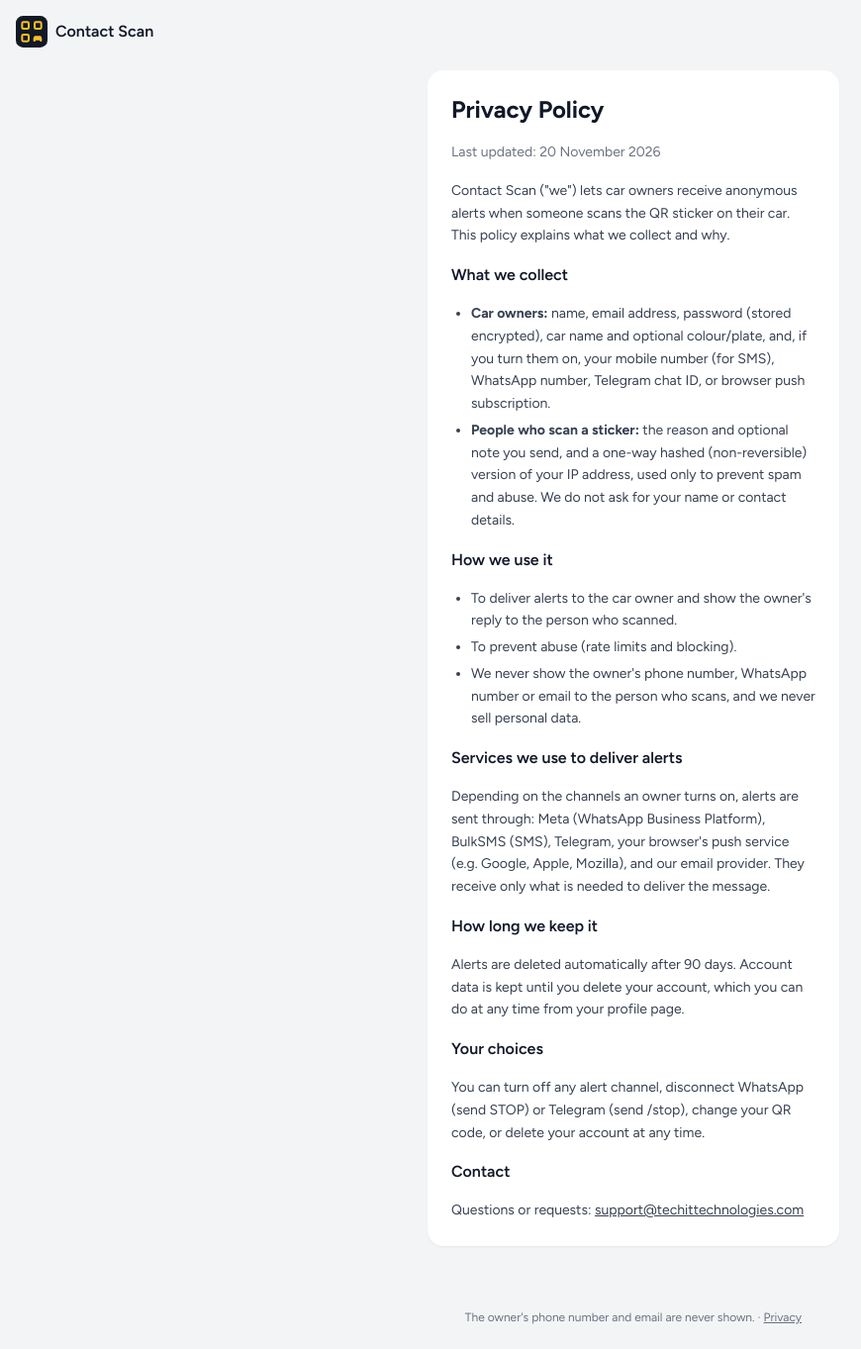
After one commit to irfandossani2025/car-contact, a Laravel app: page /privacy in a window 1280 px wide. The commit adds this page. Shown: the whole page at 99% size, without its empty margins (0-870 px from the left). Run offline with Laravel 12, Linux system fonts and the light colour scheme; style sheets or scripts are compiled from the project's sources; some libraries are stand-ins or nearby versions.

Commit message:
Add privacy policy page (required by Meta for WhatsApp)
Co-Authored-By: Claude Opus 5.5 <noreply@anthropic.com>

```diff
--- a/resources/views/layouts/public.blade.php
+++ b/resources/views/layouts/public.blade.php
@@ -24,7 +24,7 @@
             {{ $slot }}
         </main>
         <footer class="px-4 py-6 text-center text-xs text-gray-500">
-            The owner's phone number and email are never shown.
+            The owner's phone number and email are never shown. · <a href="{{ route('privacy') }}" class="underline">Privacy</a>
         </footer>
     </div>
 </body>
--- /dev/null
+++ b/resources/views/privacy.blade.php
@@ -0,0 +1,33 @@
+<x-public-layout title="Privacy Policy">
+    <article class="bg-white rounded-2xl shadow-sm p-6 space-y-4 text-sm leading-relaxed text-gray-700">
+        <h1 class="text-2xl font-bold text-gray-900">Privacy Policy</h1>
+        <p class="text-gray-500">Last updated: {{ \Illuminate\Support\Carbon::parse('2026-11-20')->format('j F Y') }}</p>
+
+        <p>{{ config('app.name') }} ("we") lets car owners receive anonymous alerts when someone scans the QR sticker on their car. This policy explains what we collect and why.</p>
+
+        <h2 class="font-semibold text-gray-900 text-base">What we collect</h2>
+        <ul class="list-disc pl-5 space-y-1">
+            <li><strong>Car owners:</strong> name, email address, password (stored encrypted), car name and optional colour/plate, and, if you turn them on, your mobile number (for SMS), WhatsApp number, Telegram chat ID, or browser push subscription.</li>
+            <li><strong>People who scan a sticker:</strong> the reason and optional note you send, and a one-way hashed (non-reversible) version of your IP address, used only to prevent spam and abuse. We do not ask for your name or contact details.</li>
+        </ul>
+
+        <h2 class="font-semibold text-gray-900 text-base">How we use it</h2>
+        <ul class="list-disc pl-5 space-y-1">
+            <li>To deliver alerts to the car owner and show the owner's reply to the person who scanned.</li>
+            <li>To prevent abuse (rate limits and blocking).</li>
+            <li>We never show the owner's phone number, WhatsApp number or email to the person who scans, and we never sell personal data.</li>
+        </ul>
+
+        <h2 class="font-semibold text-gray-900 text-base">Services we use to deliver alerts</h2>
+        <p>Depending on the channels an owner turns on, alerts are sent through: Meta (WhatsApp Business Platform), BulkSMS (SMS), Telegram, your browser's push service (e.g. Google, Apple, Mozilla), and our email provider. They receive only what is needed to deliver the message.</p>
+
+        <h2 class="font-semibold text-gray-900 text-base">How long we keep it</h2>
+        <p>Alerts are deleted automatically after 90 days. Account data is kept until you delete your account, which you can do at any time from your profile page.</p>
+
+        <h2 class="font-semibold text-gray-900 text-base">Your choices</h2>
+        <p>You can turn off any alert channel, disconnect WhatsApp (send STOP) or Telegram (send /stop), change your QR code, or delete your account at any time.</p>
+
+        <h2 class="font-semibold text-gray-900 text-base">Contact</h2>
+        <p>Questions or requests: <a class="underline" href="mailto:support@techittechnologies.com">support@techittechnologies.com</a></p>
+    </article>
+</x-public-layout>
--- a/resources/views/welcome.blade.php
+++ b/resources/views/welcome.blade.php
@@ -77,6 +77,6 @@
         </section>
     </main>
 
-    <footer class="text-center text-sm text-gray-500 py-8">© {{ date('Y') }} {{ config('app.name', 'Contact Scan') }}</footer>
+    <footer class="text-center text-sm text-gray-500 py-8">© {{ date('Y') }} {{ config('app.name', 'Contact Scan') }} · <a href="{{ route('privacy') }}" class="underline">Privacy</a></footer>
 </body>
 </html>
--- a/routes/web.php
+++ b/routes/web.php
@@ -13,6 +13,7 @@ use App\Http\Controllers\WhatsAppWebhookController;
 use Illuminate\Support\Facades\Route;
 
 Route::view('/', 'welcome')->name('home');
+Route::view('/privacy', 'privacy')->name('privacy');
 
 // --- Public: the person who scans the QR code ---
 Route::get('/t/{code}', [ScanController::class, 'show'])->name('scan.show');
```
Also changed, not shown: tests/Feature/PublicPagesTest.php (added, +17 -0 lines).
